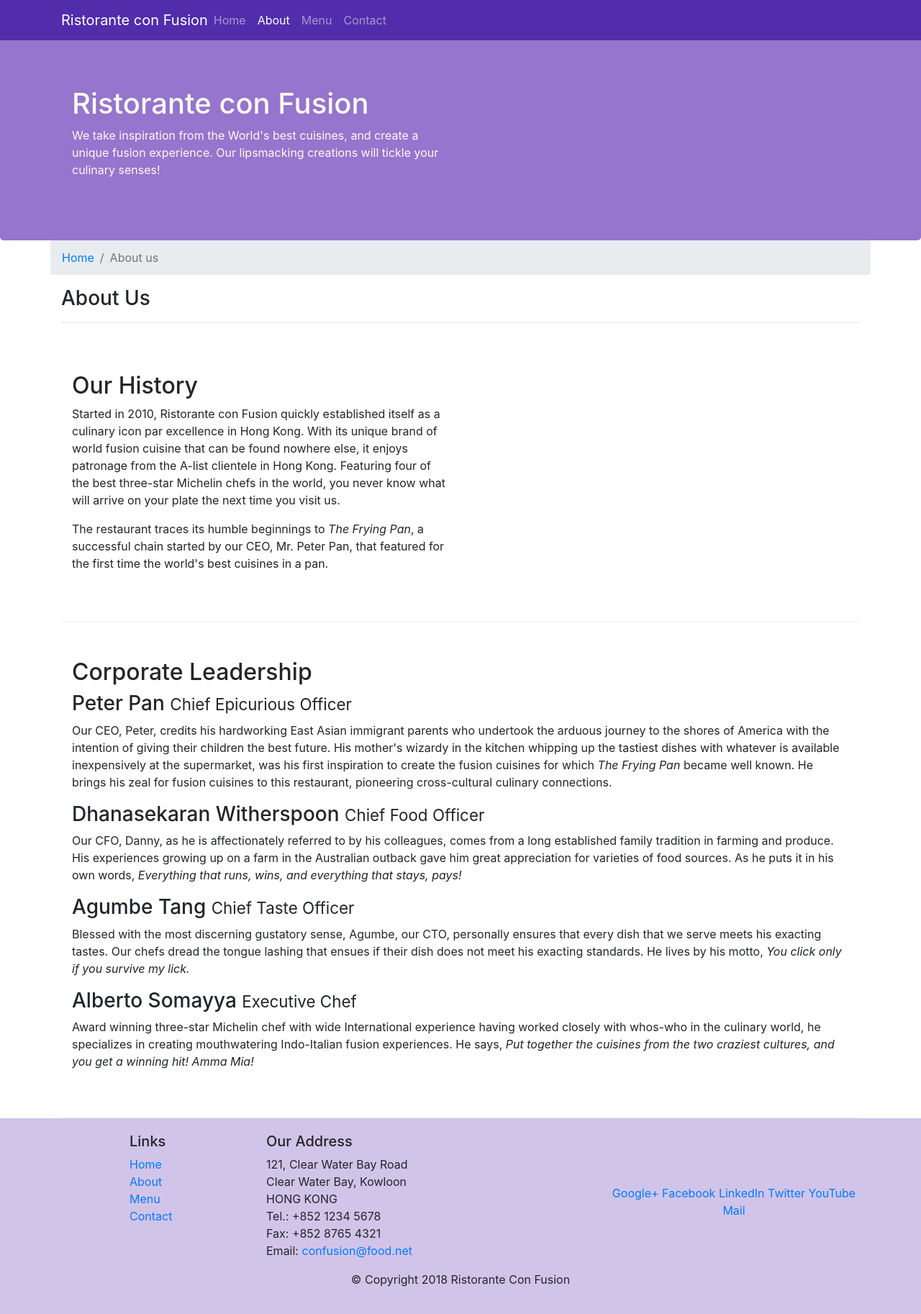
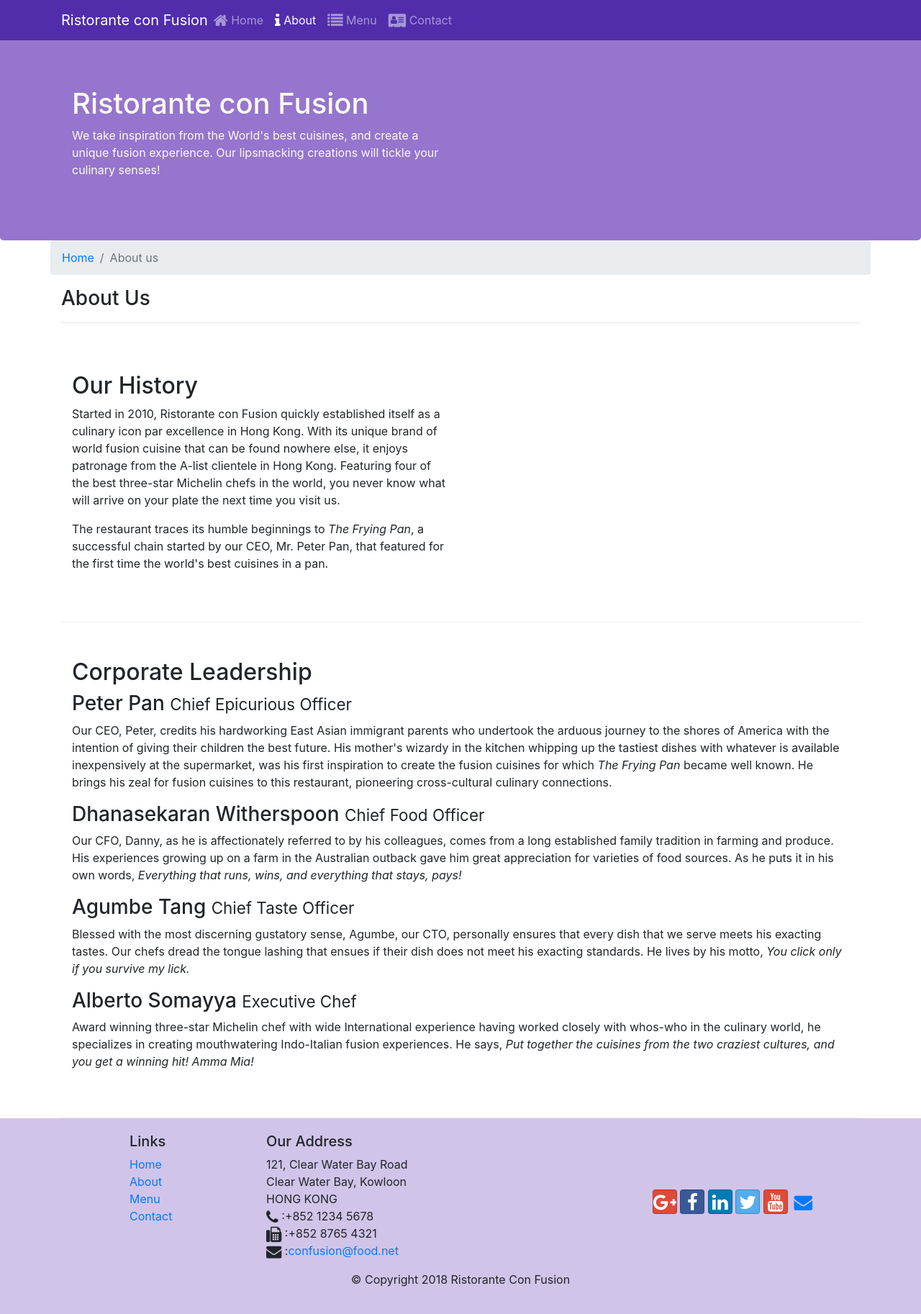
Before and after one commit to shubham-1903/bootstrap-4, a website: page aboutus.html in a window 1280 px wide. Shown: the whole page at 72% size. Drawn offline with nearby package versions, Linux system fonts and the light colour scheme.

Commit message:
font-awesome

```diff
--- a/aboutus.html
+++ b/aboutus.html
@@ -12,6 +12,14 @@
 		<link
 			rel="stylesheet"
 			href="node_modules/bootstrap/dist/css/bootstrap.min.css"
+		/>
+		<link
+			rel="stylesheet"
+			href="node_modules/font-awesome/css/font-awesome.min.css"
+		/>
+		<link
+			rel="stylesheet"
+			href="node_modules/bootstrap-social/bootstrap-social.css"
 		/>
 		<link rel="stylesheet" href="style.css" />
 		<title>Ristorante Con Fusion: About Us</title>
@@ -32,13 +40,13 @@
 			<div class="collapse navbar-collapse" id="Navbar">
 				<ul class="navbar-nav mr-auto">
 					<li class="nav-item">
-						<a class="nav-link" href="./index.html">Home</a>
+						<a class="nav-link" href="./index.html"><span class="fa fa-home fa-lg"></span> Home</a>
 					</li>
 					<li class="nav-item active">
-						<a class="nav-link" href="#">About</a>
+						<a class="nav-link" href="#"><span class="fa fa-info fa-lg"></span> About</a>
 					</li>
-					<li class="nav-item"><a class="nav-link" href="#">Menu</a></li>
-					<li class="nav-item"><a class="nav-link" href="#">Contact</a></li>
+					<li class="nav-item"><a class="nav-link" href="#"><span class="fa fa-list fa-lg "></span> Menu</a></li>
+					<li class="nav-item"><a class="nav-link" href="#"><span class="fa fa-address-card fa-lg"</span></span> Contact</a></li>
 				</ul>
 			</div>
 		</div>
@@ -64,7 +72,7 @@
 			<div class="row">
 				<ol class="col-12 breadcrumb">
 					<li class="breadcrumb-item"><a href="./index.html">Home</a></li>
-					<li class=" breadcrumb-item active">About us</li>
+					<li class="breadcrumb-item active">About us</li>
 				</ol>
 				<div class="col-12">
 					<h3>About Us</h3>
@@ -160,19 +168,19 @@
 							121, Clear Water Bay Road<br />
 							Clear Water Bay, Kowloon<br />
 							HONG KONG<br />
-							Tel.: +852 1234 5678<br />
-							Fax: +852 8765 4321<br />
-							Email: <a href="mailto:confusion@food.net">confusion@food.net</a>
+							<i class="fa fa-phone fa-lg" aria-hidden="true"></i> :+852 1234 5678<br />
+							<i class="fa fa-fax fa-lg" aria-hidden="true"></i> :+852 8765 4321<br />
+							<i class="fa fa-envelope fa-lg" aria-hidden="true"></i> :<a href="mailto:confusion@food.net">confusion@food.net</a>
 						</address>
 					</div>
 					<div class="col-12 col-sm-4 align-self-center">
 						<div class="text-center">
-							<a href="http://google.com/+">Google+</a>
-							<a href="http://www.facebook.com/profile.php?id=">Facebook</a>
-							<a href="http://www.linkedin.com/in/">LinkedIn</a>
-							<a href="http://twitter.com/">Twitter</a>
-							<a href="http://youtube.com/">YouTube</a>
-							<a href="mailto:">Mail</a>
+							<a class="btn btn-social-icon btn-google" href="http://google.com/+"><i class="fa fa-google-plus fa-lg" aria-hidden="true"></i></a>
+							<a class="btn btn-social-icon btn-facebook" href="http://www.facebook.com/profile.php?id="><i class="fa fa-facebook fa-lg" aria-hidden="true"></i></a>
+							<a class="btn btn-social-icon btn-linkedin" href="http://www.linkedin.com/in/"><i class="fa fa-linkedin fa-lg" aria-hidden="true"></i></a>
+							<a class="btn btn-social-icon btn-twitter" href="http://twitter.com/"><i class="fa fa-twitter fa-lg" aria-hidden="true"></i></a>
+							<a class="btn btn-social-icon btn-google" href="http://youtube.com/"><i class="fa fa-youtube fa-lg" aria-hidden="true"></i></a>
+							<a class="btn btn-social-icon" href="mailto:"><i class="fa fa-envelope fa-lg" aria-hidden="true"></i></a>
 						</div>
 					</div>
 				</div>
--- a/package.json
+++ b/package.json
@@ -15,6 +15,8 @@
   },
   "dependencies": {
     "bootstrap": "^4.0.0",
+    "bootstrap-social": "^5.1.1",
+    "font-awesome": "^4.7.0",
     "jquery": "^3.3.1",
     "popper.js": "^1.12.9"
   }
```
Also changed, not shown: index.html (+21 -13 lines), 1 other file.
